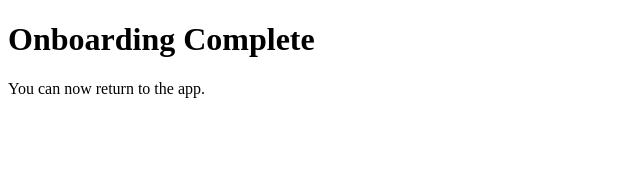
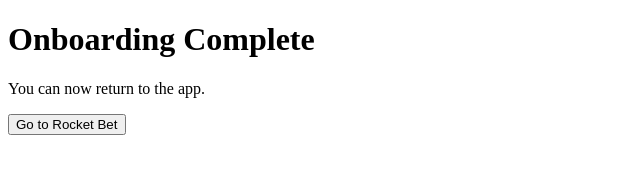
Before and after one commit to ifoxton1/RocketBet-RedirectNew, a plain HTML site: page onboarding_complete.html in a window 1280 px wide. Shown: the whole page, without its empty margins (0-640 px from the left). Drawn offline with Linux system fonts and the light colour scheme.

Commit message:
Update onboarding_complete.html

```diff
--- a/onboarding_complete.html
+++ b/onboarding_complete.html
@@ -8,5 +8,13 @@
 <body>
     <h1>Onboarding Complete</h1>
     <p>You can now return to the app.</p>
+    <button onclick="redirectToApp()">Go to Rocket Bet</button>
+
+    <script>
+        function redirectToApp() {
+            // Redirect using the custom URL scheme to bring the user back to the app
+            window.location.href = "rocketbet://onboarding_complete";
+        }
+    </script>
 </body>
 </html>
```
